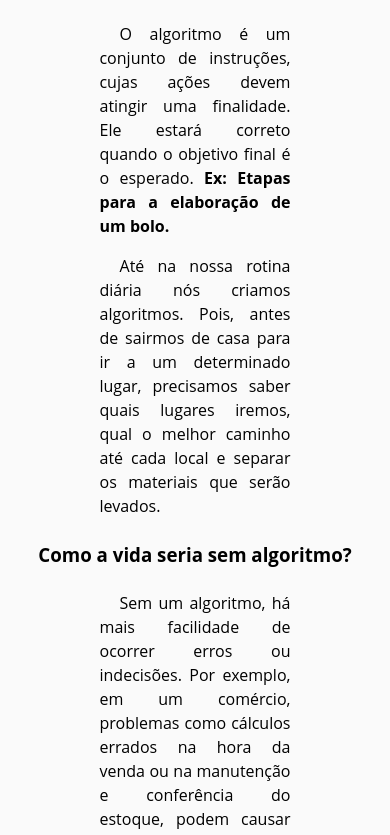
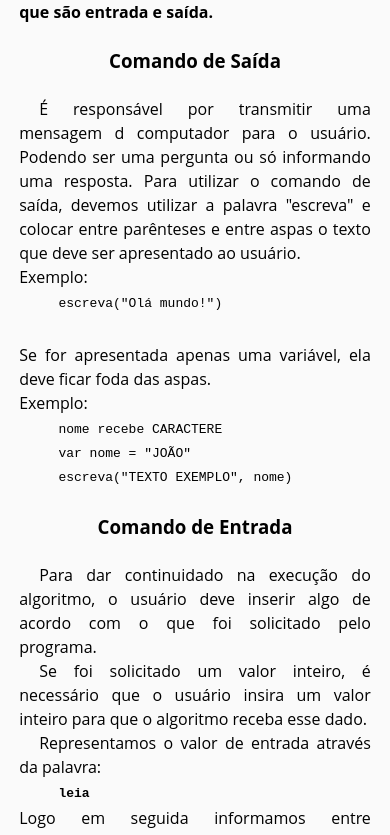
Before and after one commit to jpcchaves/softex-notes, a React (Create React App) app: page /modulo1 in a window 390 px wide. Shown: the part 7311-8146 px from the top of the page. Built offline with nearby package versions, Linux system fonts and the light colour scheme.

Commit message:
Update modules.module.css

```diff
--- a/src/pages/Modules.module.css
+++ b/src/pages/Modules.module.css
@@ -1,6 +1,6 @@
 .module_container {
-  max-width: 90%;
-  margin: 10px auto;
+  width: 100%;
+  margin: 0 auto;
 }
 
 .module_container h2,
@@ -17,3 +17,9 @@ ul {
   text-indent: 20px;
   line-height: 1.5rem;
 }
+
+@media (max-width: 820px) {
+  .module_container p {
+    margin: 0 1.2rem;
+  }
+}
```
